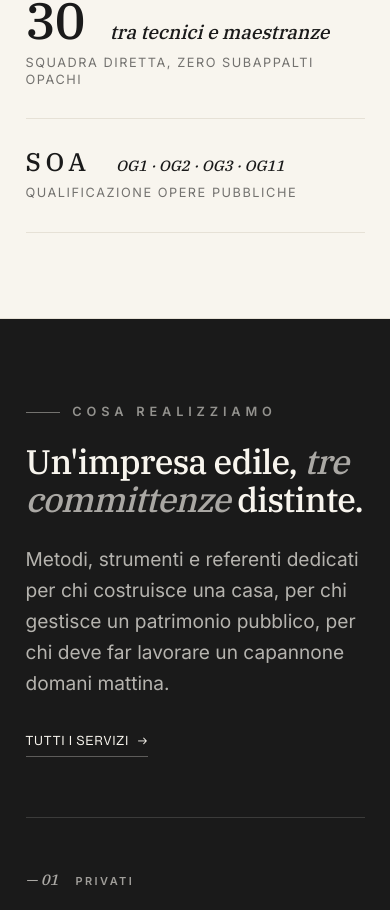
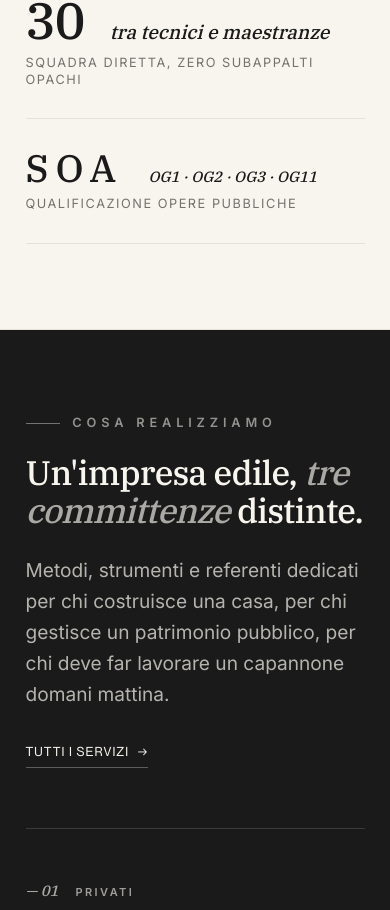
Before and after one commit to holyferro/costruzioniedilferro, a Next.js app: page / in a window 390 px wide. Shown: the part 1570-2480 px from the top of the page. Built offline with nearby package versions, Linux system fonts and the light colour scheme; no server answers.

Commit message:
fix(mobile): aumenta font SOA da text-2xl a text-4xl
Co-Authored-By: Claude Sonnet 4.6 <noreply@anthropic.com>

```diff
--- a/components/sections/TrustStrip.tsx
+++ b/components/sections/TrustStrip.tsx
@@ -65,7 +65,7 @@ export function TrustStrip({ eyebrow, title, body, rows }: TrustStripProps) {
                 <dt
                   className={`text-ink font-serif leading-none font-medium lg:text-6xl ${
                     isText
-                      ? "text-2xl tracking-[0.18em] sm:text-5xl sm:tracking-tight"
+                      ? "text-4xl tracking-[0.18em] sm:text-5xl sm:tracking-tight"
                       : "text-5xl tracking-tight"
                   }`}
                 >
```
